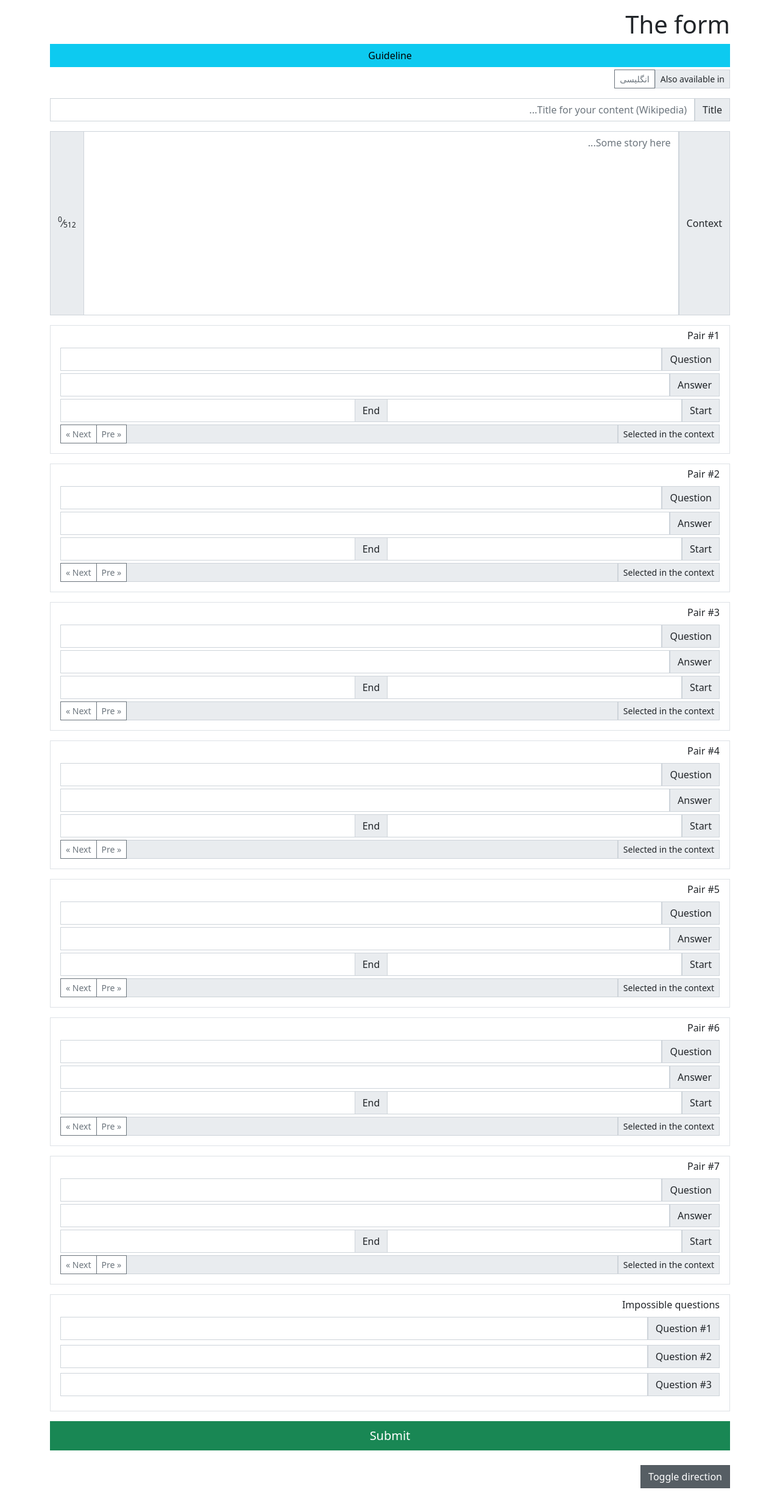
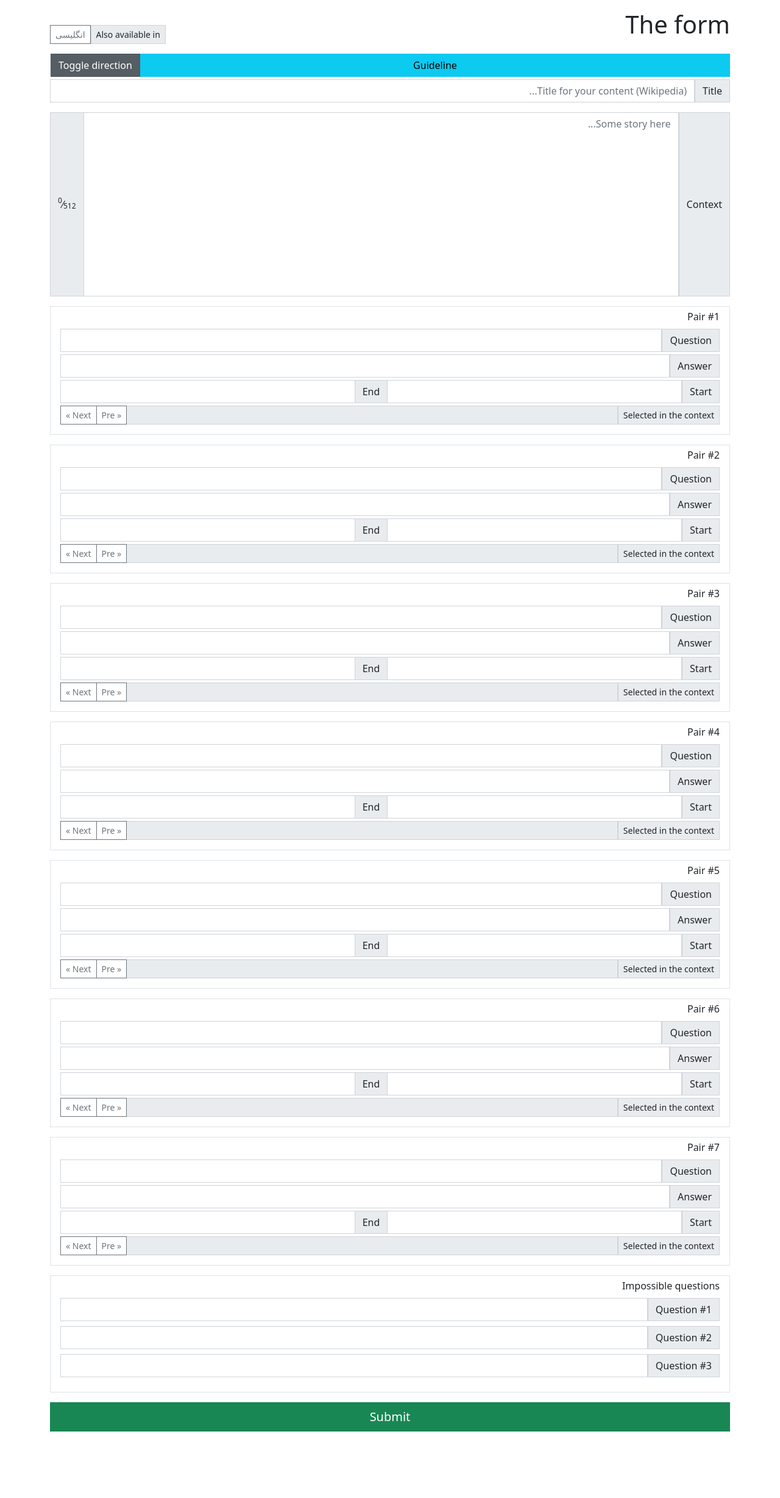
Before and after one commit to bhuvanakundumani/thecollector, a Flask app: page / in a window 1280 px wide. Shown: the whole page at 61% size. After the commit the page ends 2347 px from the top, so only its background shows below. Run offline with Flask 2, Linux system fonts and the light colour scheme.

Commit message:
Finish #1 multi-language feature
- Fix a None type bug with locales function when only one is defined.
- Move "Also available in" buttons to the layout.
- Bring "Toggle direction button to the top".

```diff
--- a/thecollector/routes.py
+++ b/thecollector/routes.py
@@ -15,10 +15,12 @@ def get_locale():
 
 def locales(exclude_current=False):
     val = App.config["LANGUAGES"]
-    if exclude_current:
-        current = get_locale()
-        return {k: v for k, v in val.items() if v != current}
-    return val
+    if val is None:
+        return []
+    elif exclude_current:
+        return {k: v for k, v in val.items() if v != get_locale()}
+    else:
+        return val
 
 
 @App.route("/", methods=["GET", "POST"])
--- a/thecollector/templates/form.html
+++ b/thecollector/templates/form.html
@@ -1,17 +1,12 @@
 {% extends "layout.html" %}
 {% set title = _('The form') %}
 {% block content %}
-    <a href="{{ url_for('guideline') }}" class="btn btn-info w-100 mb-1">{{ _('Guideline') }}</a>
-    {% if other_locales %}
-        <div class="input-group input-group-sm mb-3">
-            <span class="input-group-text">{{ _('Also available in') }}</span>
-            {% for ll, code in other_locales.items() %}
-                {% if lang != code %}
-                    <a href="{{ url_for('form') }}?lang={{ code }}" class="btn btn-outline-secondary">{{ _(ll) }}</a>
-                {% endif %}
-            {% endfor %}
-        </div>
-    {% endif %}
+<div class="btn-group mb-1 w-100" role="group">
+    <a href="{{ url_for('guideline') }}" class="btn btn-info">{{ _('Guideline') }}</a>
+    <div class="d-flex">
+        <button id="rtl" type="button" class="btn btn-secondary" data-bs-toggle="button" autocomplete="off" aria-pressed="false">{{ _("Toggle direction") }}</button>
+    </div>
+</div>
     <form method="{{ method if method else 'POST' }}" action="{{ action if action else '' }}" autocomplete="off" id="dataform">
         {{ form.hidden_tag() }}
         <div class="input-group mb-3">
@@ -110,9 +105,6 @@
         </div>
         {{ form.submit(class="btn btn-lg btn-success px-max mt-3 w-100") }}
     </form>
-    <div class="my-4">
-        <button id="rtl" type="button" class="btn btn-secondary float-end" data-bs-toggle="button" autocomplete="off" aria-pressed="false">{{ _("Toggle direction") }}</button>
-    </div>
 {% endblock content %}
 
 {% block scripts %}
--- a/thecollector/templates/guideline.html
+++ b/thecollector/templates/guideline.html
@@ -1,5 +1,5 @@
 {% extends "layout.html" %}
-{% set title = "Guideline" %}
+{% set title = _("Guideline") %}
 {% block content %}
 
 {# راستچین #}
@@ -108,5 +108,5 @@
         </ul>
     </li>
 </ul>
-<a href="{{ url_for('form') }}" class="btn btn-primary w-100 mb-3">The form</a>
+<a href="{{ url_for('form') }}" class="btn btn-primary w-100 mb-3">{{ _("The form") }}</a>
 {% endblock content %}
--- a/thecollector/templates/layout.html
+++ b/thecollector/templates/layout.html
@@ -23,6 +23,12 @@
             .ltr {
                 direction: ltr !important;
             }
+            .mw {
+                width: max-content;
+            }
+            html[dir="rtl"] .float-end {
+                float: left !important;
+            }
             {% block style %}{% endblock %}
         </style>
     </head>
@@ -30,7 +36,27 @@
         <div class="container">
             <div class="row min-vh-100 py-3 align-items-center">
                 <div class="col m-auto">
-                    {% if title %}<h1>{{ title }}</h1>{% endif %}
+                    {% if title or other_locales %}
+                        <div class="row align-items-end mb-3">
+                            {% if title %}
+                            <div class="col">
+                                <h1>{{ title }}</h1>
+                            </div>
+                            {% endif %}
+                            {% if other_locales %}
+                                <div class="col">
+                                    <div class="input-group input-group-sm float-end mw">
+                                        <span class="input-group-text">{{ _('Also available in') }}</span>
+                                        {% for ll, code in other_locales.items() %}
+                                            {% if lang != code %}
+                                                <a href="{{ url_for('form') }}?lang={{ code }}" class="btn btn-outline-secondary">{{ _(ll) }}</a>
+                                            {% endif %}
+                                        {% endfor %}
+                                    </div>
+                                </div>
+                            {% endif %}
+                        </div>
+                    {% endif %}
                     {% with messages = get_flashed_messages(with_categories=True) %}
                         {% if messages %}
                             {% for category, message in messages %}
```
